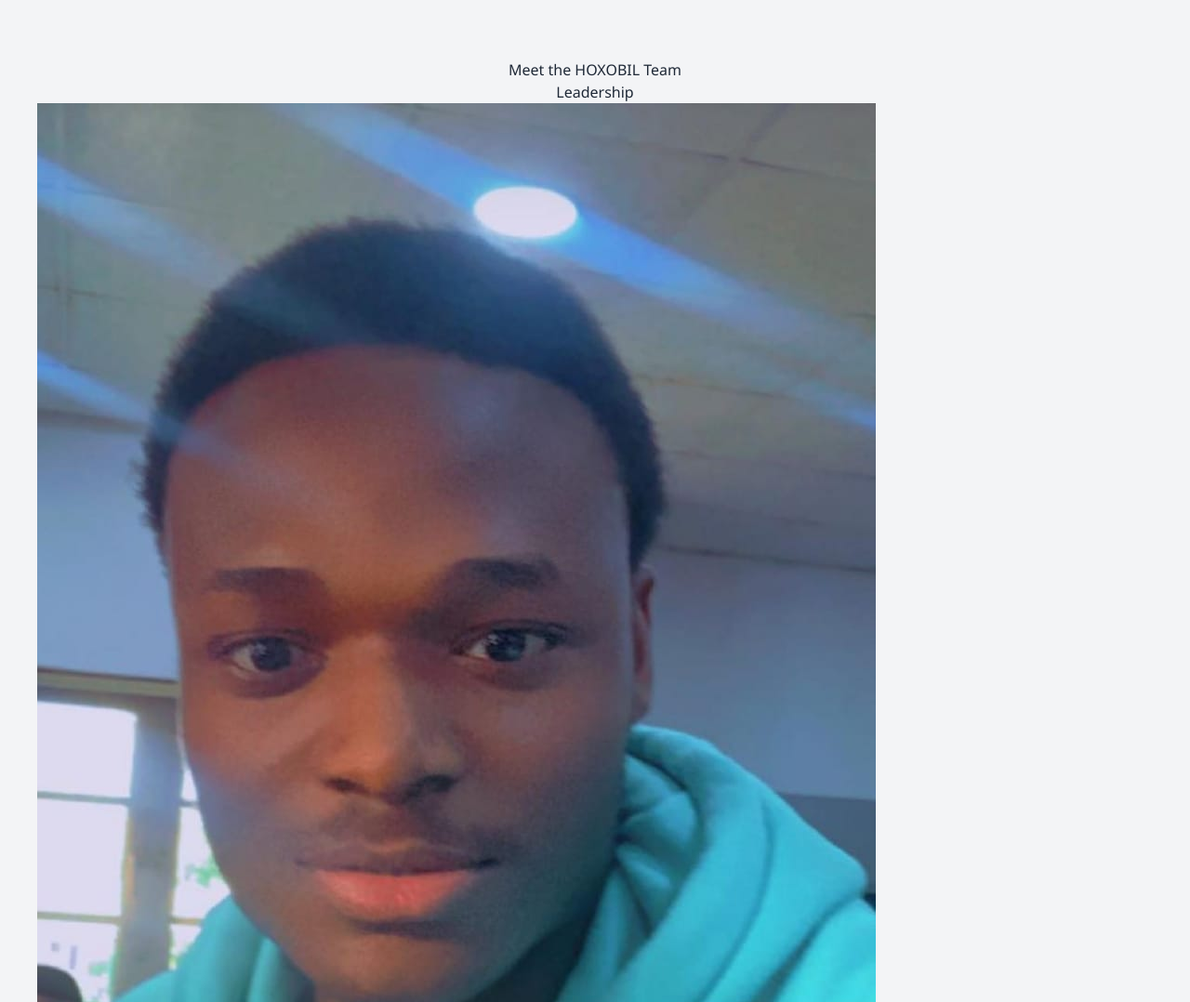
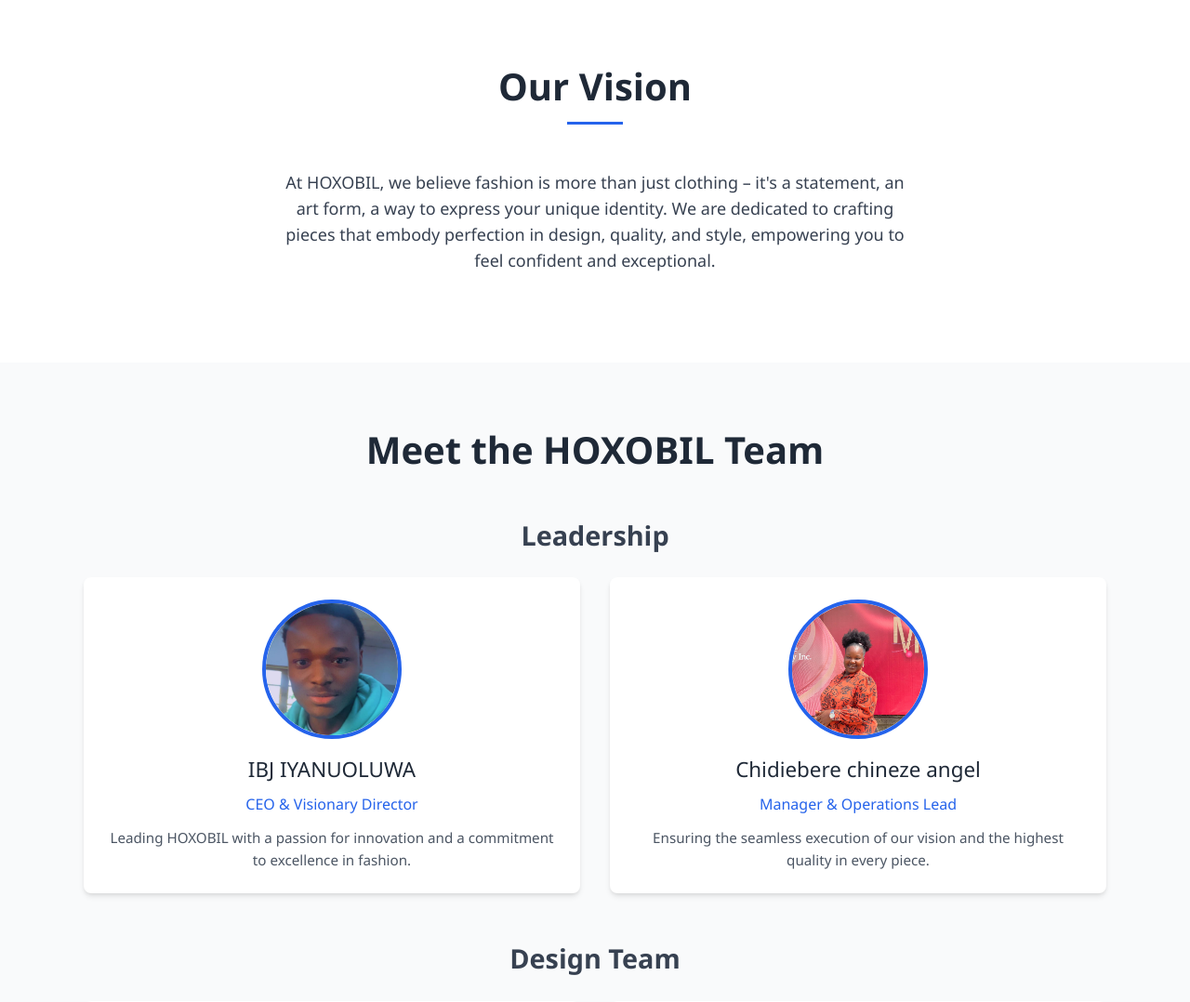
Before and after one commit to HOXOBIL/Hoxobil_enterprise, a Django app: page / in a window 1280 px wide. Shown: the part 761-1839 px from the top of the page at 93% size. Run offline with Django 5.2, Linux system fonts and the light colour scheme; grey boxes labelled with a size stand in for pictures from a placeholder-image service; data that the repository does not hold is empty; some libraries are stand-ins or nearby versions; some web fonts are replaced.

Commit message:
Auto-commit on 2025-05-18 14:14:59

```diff
--- a/shop/templates/mystore/home.html
+++ b/shop/templates/mystore/home.html
@@ -1,83 +1,164 @@
 {% extends "mystore/base.html" %}
 {% load static %}
 
-{% block title %}HOXOBIL - Unleashing Perfection Together{% endblock title %}
+{% block title %}HOXOBIL - Unleashing Perfection{% endblock title %}
 
 {% block extra_head %}
-    {# Styles specific to home.html hero, team sections #}
     <style>
         .hero {
-            display: flex; flex-direction: column; justify-content: center; align-items: center;
-            min-height: 85vh; text-align: center; padding: 3rem 2rem; color: #fff;
-            background-image: linear-gradient(rgba(0,0,0,0.6), rgba(0,0,0,0.6)), url('{% static "images/logo/o.png" %}'); /* Ensure this path is correct */
-            background-size: cover; background-position: center center; background-attachment: fixed;
+            display: flex;
+            flex-direction: column;
+            justify-content: center;
+            align-items: center;
+            min-height: 85vh;
+            text-align: center;
+            padding: 3rem 2rem;
+            color: #fff;
+            /* Consider a more generic or thematic background image for the homepage hero */
+            background-image: linear-gradient(rgba(0,0,0,0.6), rgba(0,0,0,0.6)), url('{% static "images/backgrounds/hero_bg_placeholder.jpg" %}'); /* Replace with your actual hero background */
+            background-size: cover;
+            background-position: center center;
+            background-attachment: fixed;
         }
-        .hero h1 { font-size: 3.5rem; margin-bottom: 0.5rem; font-weight: 700; text-shadow: 2px 2px 8px rgba(0,0,0,0.5); }
-        .hero .slogan { font-size: 1.8rem; font-weight: 500; margin-bottom: 1.5rem; color: #e0e0e0; text-shadow: 1px 1px 6px rgba(0,0,0,0.5); }
-        .hero .sub-text { font-size: 1.2rem; margin-bottom: 2.5rem; color: #d0d0d0; max-width: 600px; margin-left: auto; margin-right: auto; }
+        .hero h1 {
+            font-size: 3.5rem;
+            margin-bottom: 0.5rem;
+            font-weight: 700;
+            text-shadow: 2px 2px 8px rgba(0,0,0,0.5);
+        }
+        .hero .slogan {
+            font-size: 1.8rem;
+            font-weight: 500;
+            margin-bottom: 1.5rem;
+            color: #e0e0e0;
+            text-shadow: 1px 1px 6px rgba(0,0,0,0.5);
+        }
+        .hero .sub-text {
+            font-size: 1.2rem;
+            margin-bottom: 2.5rem;
+            color: #d0d0d0;
+            max-width: 600px;
+            margin-left: auto;
+            margin-right: auto;
+        }
 
         .btn.hero-btn {
-            padding: 0.9rem 2.2rem; background: #007bff; color: #fff; text-decoration: none;
-            border-radius: 0.5rem; font-weight: 600; font-size: 1.05rem;
+            padding: 0.9rem 2.2rem;
+            background: #007bff; /* Consider using your brand's primary color */
+            color: #fff;
+            text-decoration: none;
+            border-radius: 0.5rem;
+            font-weight: 600;
+            font-size: 1.05rem;
             transition: background-color 0.3s ease, transform 0.2s ease;
-            box-shadow: 0 4px 6px -1px rgba(0, 0, 0, 0.1), 0 2px 4px -1px rgba(0, 0, 0, 0.06); border: none;
+            box-shadow: 0 4px 6px -1px rgba(0, 0, 0, 0.1), 0 2px 4px -1px rgba(0, 0, 0, 0.06);
+            border: none;
         }
-        .btn.hero-btn:hover { background: #0056b3; transform: translateY(-2px); }
+        .btn.hero-btn:hover {
+            background: #0056b3; /* Darker shade for hover */
+            transform: translateY(-2px);
+        }
 
-        .content-section { padding: 4rem 2rem; text-align: center; }
-        .content-section.bg-white { background-color: #fff; }
-        .content-section.bg-light { background-color: #f8f9fa; }
+        .content-section {
+            padding: 4rem 2rem;
+            text-align: center;
+        }
+        .content-section.bg-white {
+            background-color: #fff;
+        }
+        .content-section.bg-light {
+            background-color: #f8f9fa;
+        }
 
-        .section-title { font-size: 2.5rem; margin-bottom: 1rem; color: #1f2937; font-weight: 600; position: relative; display: inline-block; }
-        .section-title::after { content: ''; display: block; width: 60px; height: 3px; background-color: #2563eb; margin: 0.5rem auto 2rem auto; }
+        .section-title {
+            font-size: 2.5rem;
+            margin-bottom: 1rem;
+            color: #1f2937;
+            font-weight: 600;
+            position: relative;
+            display: inline-block;
+        }
+        .section-title::after {
+            content: '';
+            display: block;
+            width: 60px;
+            height: 3px;
+            background-color: #2563eb; /* Tailwind blue-600, consider brand color */
+            margin: 0.5rem auto 2rem auto;
+        }
 
-        .team-section { padding: 3rem 1rem; }
-        .team-section h2.main-team-title { font-size: 2.5rem; margin-bottom: 2.5rem; color: #1f2937; font-weight: 600; text-align: center; }
+        .team-section {
+            padding: 3rem 1rem;
+            background-color: #f9fafb; /* Light gray background for team section */
+        }
+        .team-section h2.main-team-title {
+            font-size: 2.5rem;
+            margin-bottom: 2.5rem;
+            color: #1f2937;
+            font-weight: 600;
+            text-align: center;
+        }
 
-        /* Styles for team sections */
-        .team-category-title { font-size: 1.8rem; font-weight: 600; color: #374151; margin-top: 3rem; margin-bottom: 1.5rem; text-align: center; }
-        .team-category-title:first-of-type { margin-top: 0; } /* No top margin for the very first category title if it's the start of the section */
+        .team-category-title {
+            font-size: 1.8rem;
+            font-weight: 600;
+            color: #374151;
+            margin-top: 3rem;
+            margin-bottom: 1.5rem;
+            text-align: center;
+        }
+        .team-category-title:first-of-type {
+            margin-top: 0;
+        }
 
-        .team-grid { display: grid; grid-template-columns: repeat(auto-fit, minmax(280px, 1fr)); gap: 2rem; max-width: 1100px; margin-left: auto; margin-right: auto; }
+        .team-grid {
+            display: grid;
+            grid-template-columns: repeat(auto-fit, minmax(280px, 1fr));
+            gap: 2rem;
+            max-width: 1100px;
+            margin-left: auto;
+            margin-right: auto;
+        }
 
         .team-member {
             background: #fff;
             padding: 1.5rem;
-            border-radius: 0.5rem; /* rounded-lg */
-            box-shadow: 0 4px 6px -1px rgba(0,0,0,0.1), 0 2px 4px -1px rgba(0,0,0,0.06); /* shadow-md */
+            border-radius: 0.5rem;
+            box-shadow: 0 4px 6px -1px rgba(0,0,0,0.1), 0 2px 4px -1px rgba(0,0,0,0.06);
             transition: transform 0.3s ease, box-shadow 0.3s ease;
             display: flex;
             flex-direction: column;
             align-items: center;
+            text-align: center; /* Ensure text inside is centered */
         }
         .team-member:hover {
             transform: translateY(-5px);
-            box-shadow: 0 10px 15px -3px rgba(0,0,0,0.1), 0 4px 6px -2px rgba(0,0,0,0.05); /* shadow-xl */
+            box-shadow: 0 10px 15px -3px rgba(0,0,0,0.1), 0 4px 6px -2px rgba(0,0,0,0.05);
         }
-        .team-member img.team-photo { /* Unified class for team photos */
+        .team-member img.team-photo {
             width: 150px;
             height: 150px;
-            border-radius: 9999px; /* rounded-full */
+            border-radius: 50%; /* Changed from 9999px for clarity */
             object-fit: cover;
             margin-bottom: 1rem;
-            border: 4px solid #2563eb; /* Tailwind blue-600 */
+            border: 4px solid #2563eb;
         }
         .team-member h3 {
             font-size: 1.4rem;
             margin-bottom: 0.5rem;
-            color: #1f2937; /* gray-800 */
+            color: #1f2937;
         }
         .team-member .role {
             font-size: 1rem;
-            color: #2563eb; /* blue-600 */
+            color: #2563eb;
             margin-bottom: 0.75rem;
-            font-weight: 500; /* font-medium */
+            font-weight: 500;
         }
         .team-member p.description {
             font-size: 0.95rem;
             line-height: 1.6;
             flex-grow: 1;
-            color: #4b5563; /* gray-600 */
+            color: #4b5563;
         }
 
         @media (max-width: 768px) {
@@ -101,61 +182,75 @@
 {% block content %}
     <section class="hero">
         <h1 class="text-4xl md:text-6xl font-bold mb-4 leading-tight">Welcome to HOXOBIL</h1>
-        <p class="text-xl md:text-3xl font-light mb-6 slogan">Unleashing Perfection.</p> {# Corrected Slogan #}
-        <p class="text-lg md:text-xl mb-10 max-w-3xl mx-auto sub-text">Style redefined. Wear your vibe. Globally inspired.</p> {# Corrected Sub-text #}
+        <p class="text-xl md:text-3xl font-light mb-6 slogan">Unleashing Perfection.</p>
+        <p class="text-lg md:text-xl mb-10 max-w-3xl mx-auto sub-text">Style redefined. Wear your vibe. Globally inspired fashion for the bold and the confident.</p>
         <a href="{% url 'product_list' %}" class="btn hero-btn">Shop Our Collections</a>
     </section>
 
-    {# Removed the separate "Meet the Founder" section as it's now part of "Our Core Team" #}
+    <section id="about-us" class="content-section bg-white">
+        <div class="container mx-auto">
+            <h2 class="section-title">Our Vision</h2>
+            <p class="text-lg text-gray-700 max-w-2xl mx-auto mb-8">
+                At HOXOBIL, we believe fashion is more than just clothing – it's a statement, an art form, a way to express your unique identity. We are dedicated to crafting pieces that embody perfection in design, quality, and style, empowering you to feel confident and exceptional.
+            </p>
+        </div>
+    </section>
 
     <section id="team" class="py-16 team-section">
         <div class="container mx-auto px-6 text-center">
-            <h2 class="team-section-title-competition">Meet the HOXOBIL Team</h2>
+            <h2 class="main-team-title">Meet the HOXOBIL Team</h2>
 
-            <h3 class="team-category-title-competition">Leadership</h3>
-            <div class="team-grid-competition">
-                <div class="team-member-competition">
+            <h3 class="team-category-title">Leadership</h3>
+            <div class="team-grid">
+                <div class="team-member">
                     <img src="{% static 'images/team_photos/yanex.jpg' %}"
-                    alt="IBJ IYANUOLUWA - CEO" class="team-member-competition-img">
+                         alt="IBJ IYANUOLUWA - CEO" class="team-photo">
                     <h3>IBJ IYANUOLUWA</h3>
                     <p class="role">CEO & Visionary Director</p>
+                    <p class="description">Leading HOXOBIL with a passion for innovation and a commitment to excellence in fashion.</p>
                 </div>
-                <div class="team-member-competition">
-               <img src="{% static 'images/team_photos/angel.jpg' %}"
-                     alt="Chidiebere chineze angel - Manager" class="team-member-competition-img">
+                <div class="team-member">
+                    <img src="{% static 'images/team_photos/angel.jpg' %}"
+                         alt="Chidiebere chineze angel - Manager" class="team-photo">
                     <h3>Chidiebere chineze angel</h3>
                     <p class="role">Manager & Operations Lead</p>
+                    <p class="description">Ensuring the seamless execution of our vision and the highest quality in every piece.</p>
                 </div>
             </div>
 
-            <h3 class="team-category-title-competition">Design Team</h3>
-            <div class="team-grid-competition">
-                <div class="team-member-competition">
-                                  <img src="{% static 'images/team_photos/' %}"
-                                  alt="Odukoya baseerah - Designer" class="team-member-competition-img">
-                    <h3>Odukoya baseerah</h3>
+            <h3 class="team-category-title">Design Team</h3>
+            <div class="team-grid">
+                <div class="team-member">
+                    <img src="{% static 'images/team_photos/baseerah_placeholder.jpg' %}"
+                         alt="Odukoya baseerah - Designer" class="team-photo">
+                         <h3>Odukoya baseerah</h3>
                     <p class="role">Lead Fashion Designer</p>
+                    <p class="description">Crafting unique and trendsetting designs that define the HOXOBIL aesthetic.</p>
                 </div>
-                <div class="team-member-competition">
-                    <img src="https://placehold.co/120x120/059669/ffffff?text=Des2" alt="Farinto boluwatife - Designer" class="team-member-competition-img">
-                    <h3>Farinto boluwatife</h3>
+                <div class="team-member">
+                    <img src="https://placehold.co/150x150/059669/ffffff?text=Bolu"
+                         alt="Farinto boluwatife - Designer" class="team-photo">
+                         <h3>Farinto boluwatife</h3>
                     <p class="role">Creative Pattern Maker</p>
+                    <p class="description">Bringing intricate designs to life with precision and artistry in pattern making.</p>
                 </div>
             </div>
 
-            <h3 class="team-category-title-competition">Faces of HOXOBIL (Models)</h3>
-            <div class="team-grid-competition">
-                <div class="team-member-competition">
-               <img src="{% static 'images/team_photos/lemo.jpg' %}"
-                                 alt="Lemo damilola - Model" class="team-member-competition-img">
+            <h3 class="team-category-title">Faces of HOXOBIL (Models)</h3>
+            <div class="team-grid">
+                <div class="team-member">
+                    <img src="{% static 'images/team_photos/lemo.jpg' %}"
+                         alt="Lemo damilola - Model" class="team-photo">
                     <h3>Lemo damilola</h3>
                     <p class="role">Brand Model</p>
+                    <p class="description">Embodying the spirit and style of HOXOBIL in every campaign and showcase.</p>
                 </div>
-                <div class="team-member-competition">
-               <img src="{% static 'images/team_photos/fade.jpg' %}"
-                                   alt="Aderemi faderera - Model" class="team-member-competition-img">
+                <div class="team-member">
+                    <img src="{% static 'images/team_photos/fade.jpg' %}"
+                         alt="Aderemi faderera - Model" class="team-photo">
                     <h3>Aderemi faderera</h3>
                     <p class="role">Brand Model</p>
+                    <p class="description">Showcasing the versatility and elegance of HOXOBIL designs to the world.</p>
                 </div>
             </div>
         </div>
@@ -165,3 +260,4 @@
 {% block extra_script %}
     {# Add any page-specific JavaScript for home.html here if needed #}
 {% endblock extra_script %}
+he
```
Also changed, not shown: 1 other file.
